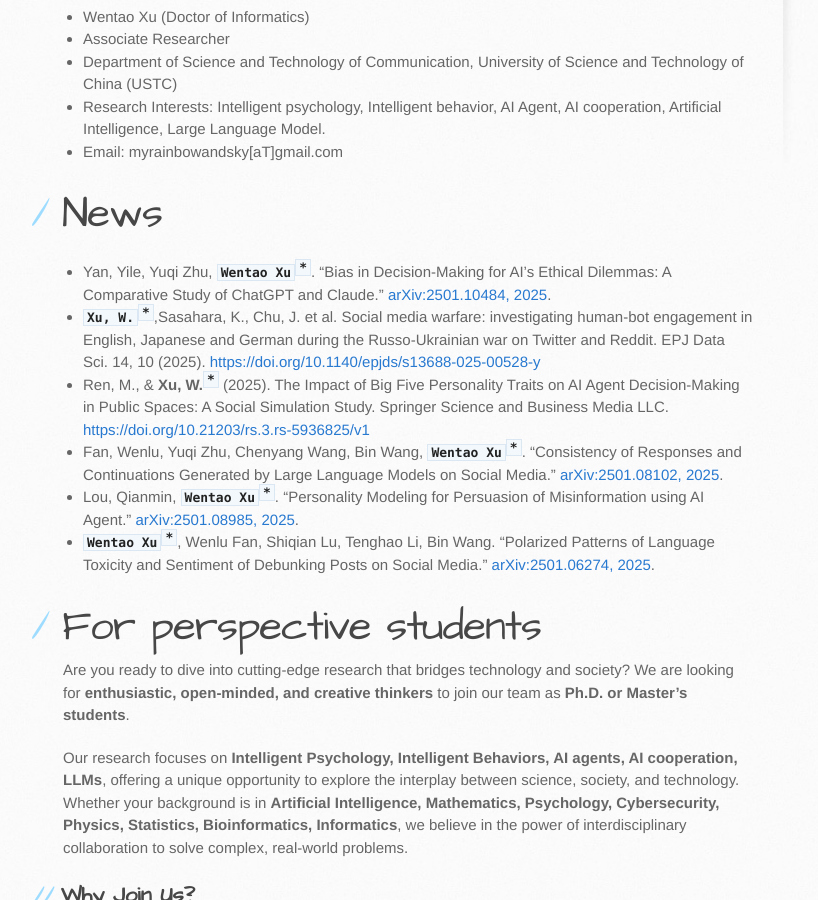
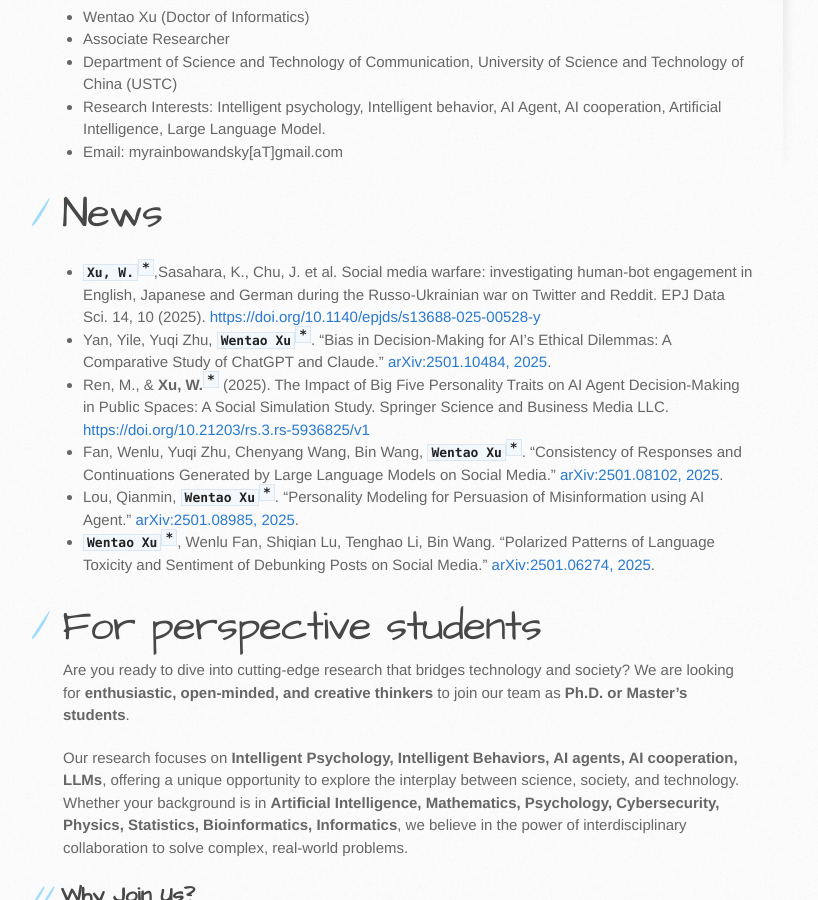
Before and after one commit to myrainbowandsky/myrainbowandsky.github.io, a Jekyll site: the page built from index.md, in a window 1280 px wide and 900 px high, scrolled down 539 px. Shown: the whole window, without its empty margins (107-925 px from the left). Built offline with Jekyll 4.4.1, drawn with Linux system fonts in a browser that asks for light colours; the repository's description, which GitHub fills in, is left out.

```diff
--- a/index.md
+++ b/index.md
@@ -17,8 +17,8 @@ layout: default
 * Email: myrainbowandsky[aT]gmail.com
 
 # News
+* **`Xu, W.`**<sup>**`*`**</sup>,Sasahara, K., Chu, J. et al. Social media warfare: investigating human-bot engagement in English, Japanese and German during the Russo-Ukrainian war on Twitter and Reddit. EPJ Data Sci. 14, 10 (2025). [https://doi.org/10.1140/epjds/s13688-025-00528-y](https://doi.org/10.1140/epjds/s13688-025-00528-y)
 * Yan, Yile, Yuqi Zhu, **`Wentao Xu`**<sup>**`*`**</sup>. "Bias in Decision-Making for AI's Ethical Dilemmas: A Comparative Study of ChatGPT and Claude." [arXiv:2501.10484, 2025](https://arxiv.org/abs/2501.10484).
-* **`Xu, W.`**<sup>**`*`**</sup>,Sasahara, K., Chu, J. et al. Social media warfare: investigating human-bot engagement in English, Japanese and German during the Russo-Ukrainian war on Twitter and Reddit. EPJ Data Sci. 14, 10 (2025). [https://doi.org/10.1140/epjds/s13688-025-00528-y](https://doi.org/10.1140/epjds/s13688-025-00528-y)
 * Ren, M., & **Xu, W.**<sup>**`*`**</sup> (2025). The Impact of Big Five Personality Traits on AI Agent Decision-Making in Public Spaces: A Social Simulation Study. Springer Science and Business Media LLC. [https://doi.org/10.21203/rs.3.rs-5936825/v1]([https://doi.org/10.21203/rs.3.rs-5936825/v1)
 * Fan, Wenlu, Yuqi Zhu, Chenyang Wang, Bin Wang, **`Wentao Xu`**<sup>**`*`**</sup>. "Consistency of Responses and Continuations Generated by Large Language Models on Social Media." [arXiv:2501.08102, 2025](https://arxiv.org/abs/2501.08102).
 * Lou, Qianmin, **`Wentao Xu`**<sup>**`*`**</sup>. "Personality Modeling for Persuasion of Misinformation using AI Agent." [arXiv:2501.08985, 2025](https://arxiv.org/abs/2501.08985).
```
